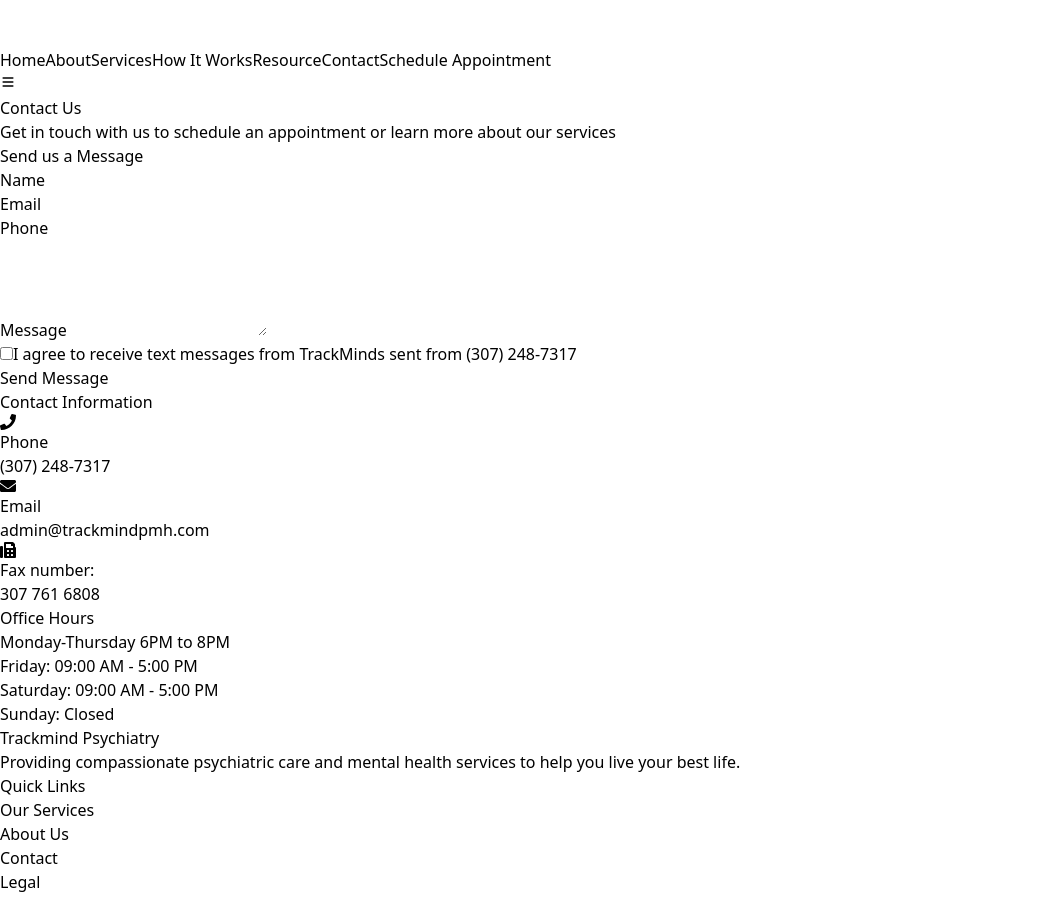
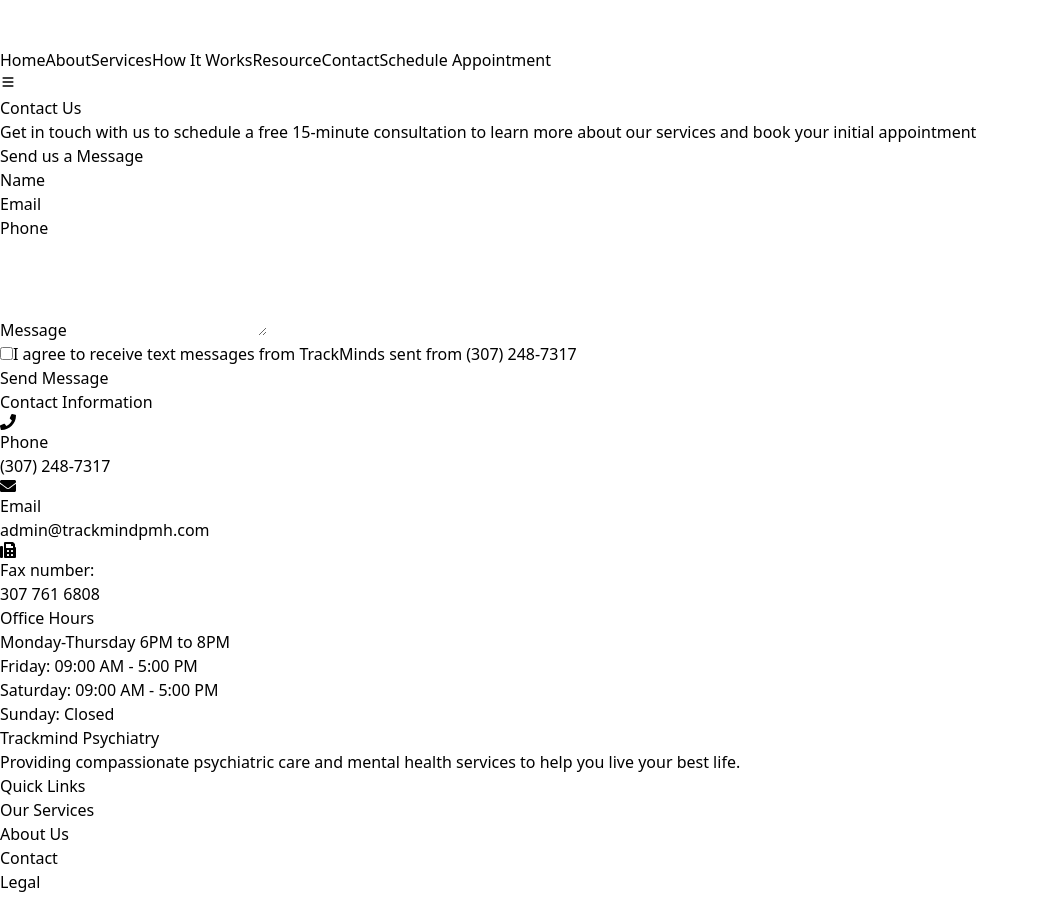
Before and after one commit to ford69/trackmind-teleheath, a React (Vite) app: page /contact in a window 1280 px wide. Shown: the part 1000-1898 px from the top of the page, without its empty margins (0-1039 px from the left). Built offline with nearby package versions, Linux system fonts and the light colour scheme.

Commit message:
contact and home

```diff
--- a/src/pages/Contact.jsx
+++ b/src/pages/Contact.jsx
@@ -65,7 +65,7 @@
         <div className="text-center mb-12">
           <h1 className="text-4xl font-bold text-gray-900 mb-4">Contact Us</h1>
           <p className="text-xl text-gray-600">
-            Get in touch with us to schedule an appointment or learn more about our services
+          Get in touch with us to schedule a free 15-minute consultation to learn more about our services and book your initial appointment
           </p>
         </div>
 
--- a/src/pages/Home.jsx
+++ b/src/pages/Home.jsx
@@ -66,7 +66,7 @@
           <div className="max-w-7xl mx-auto px-4 sm:px-6 lg:px-8">
             <div className="text-center">
               <h1 className="text-4xl md:text-6xl font-bold mb-6 text-white drop-shadow-lg">
-            Empowering Your Journey to Mental Wellness
+                Empowering Your Journey to Mental Wellness
               </h1>
               <p className="text-xl md:text-2xl mb-8 text-purple-100 drop-shadow-md">
                 Compassionate psychiatric care for a better tomorrow
```
